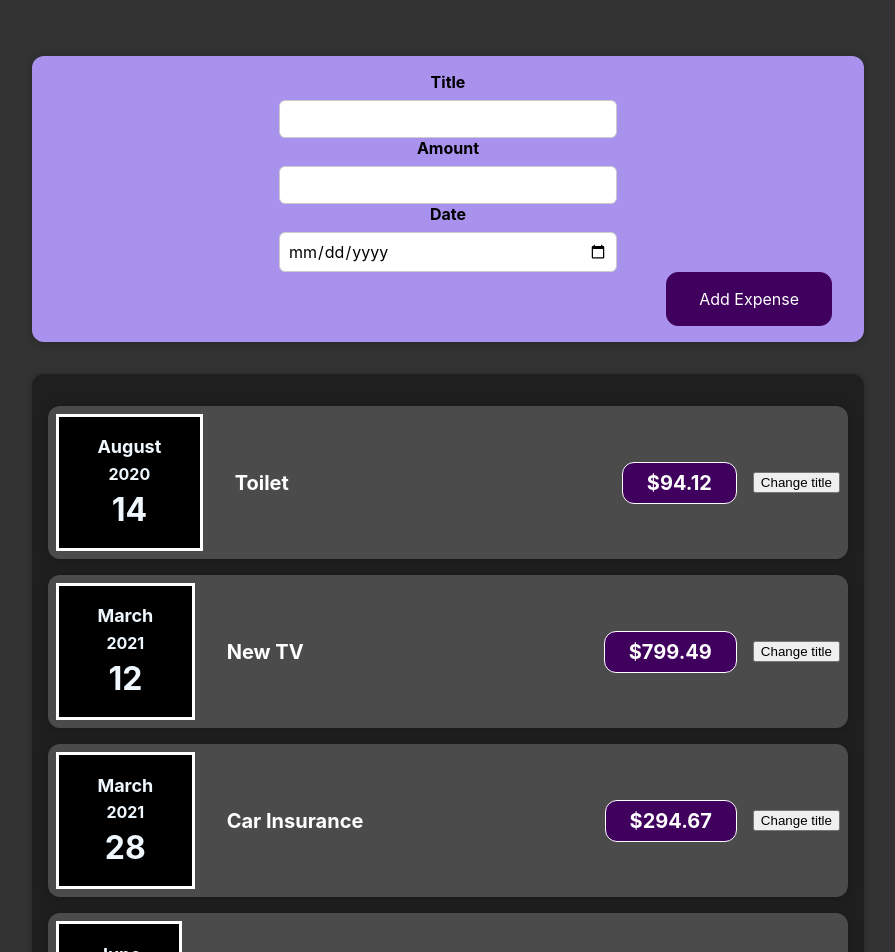
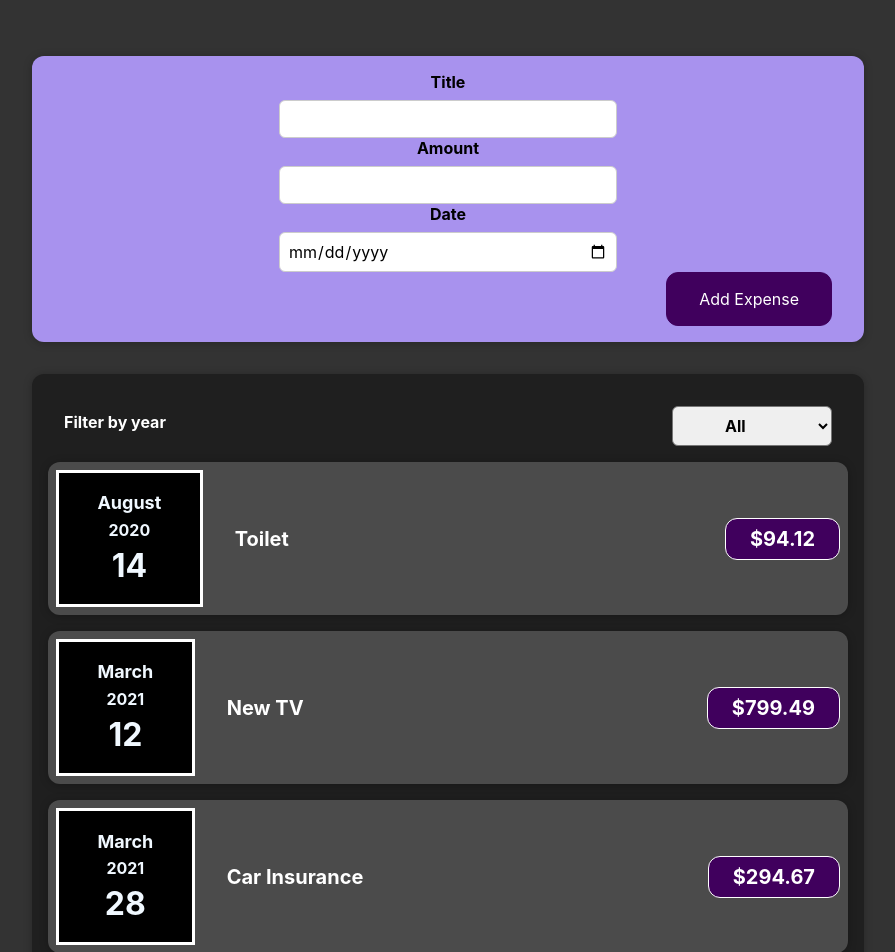
Before and after one commit to martin0626/react-course, a React (Create React App) app: page / in a window 1280 px wide. Shown: the top 952 px of the page, without its empty margins (192-1087 px from the left). Built offline with nearby package versions, Linux system fonts and the light colour scheme.

Commit message:
Added filter

```diff
--- a/src/App.js
+++ b/src/App.js
@@ -1,9 +1,9 @@
 import AllExpenses from "./Components/Expenses/AllExpensesItems";
 import "./App.css";
 import NewExpense from "./Components/NewExpense/NewExpense";
+import { useState } from "react";
 
-function App() {
-  const expenses = [
+const EXPENSES_DEFAULT = [
   {
     id: "e1",
     title: "Toilet",
@@ -24,10 +24,20 @@ function App() {
     date: new Date(2021, 5, 12),
   },
 ];
+
+function App() {
+  const [expenses, setExpenses] = useState(EXPENSES_DEFAULT);
+
+  const addExpenseHendler = (expense) => {
+    setExpenses((prevExpenses) => {
+      return [expense, ...prevExpenses];
+    });
+  };
+
   return (
     <div>
-      <NewExpense />
-      <AllExpenses expenses={expenses} />
+      <NewExpense onAddExpense={addExpenseHendler} />
+      <AllExpenses items={expenses} />
     </div>
   );
 }
--- a/src/Components/Expenses/AllExpensesItems.js
+++ b/src/Components/Expenses/AllExpensesItems.js
@@ -1,33 +1,29 @@
-import ExpenseItem from "./ExpenseItem";
 import Card from "../UI/Card";
 import "./AllExpenses.css";
+import ExpensesFilter from "./ExpenseFilter";
+import { useState } from "react";
+import ExpensesList from "./ExpensesList";
 
 function AllExpenses(props) {
+  let [filteredYear, setFilteredYear] = useState("All");
+
+  const expenseFilterHandler = (filter) => {
+    setFilteredYear(filter);
+  };
+
+  let filteredItems = props.items.filter(
+    (item) =>
+      item.date.getFullYear().toString() === filteredYear ||
+      filteredYear === "All"
+  );
+
   return (
     <Card className="expenses">
-      <ExpenseItem
-        title={props.expenses[0].title}
-        amount={props.expenses[0].amount}
-        date={props.expenses[0].date}
-      ></ExpenseItem>
-
-      <ExpenseItem
-        title={props.expenses[1].title}
-        amount={props.expenses[1].amount}
-        date={props.expenses[1].date}
-      ></ExpenseItem>
-
-      <ExpenseItem
-        title={props.expenses[2].title}
-        amount={props.expenses[2].amount}
-        date={props.expenses[2].date}
-      ></ExpenseItem>
-
-      <ExpenseItem
-        title={props.expenses[3].title}
-        amount={props.expenses[3].amount}
-        date={props.expenses[3].date}
-      ></ExpenseItem>
+      <ExpensesFilter
+        selected={filteredYear}
+        onExpenseFilter={expenseFilterHandler}
+      />
+      <ExpensesList items={filteredItems} />
     </Card>
   );
 }
--- /dev/null
+++ b/src/Components/Expenses/ExpenseFilter.css
@@ -0,0 +1,24 @@
+.expenses-filter {
+  color: white;
+  padding: 0 1rem;
+}
+
+.expenses-filter__control {
+  display: flex;
+  width: 100%;
+  align-items: center;
+  justify-content: space-between;
+  margin: 1rem 0;
+}
+
+.expenses-filter label {
+  font-weight: bold;
+  margin-bottom: 0.5rem;
+}
+
+.expenses-filter select {
+  font: inherit;
+  padding: 0.5rem 3rem;
+  font-weight: bold;
+  border-radius: 6px;
+}
--- /dev/null
+++ b/src/Components/Expenses/ExpenseFilter.js
@@ -0,0 +1,25 @@
+import React from "react";
+import "./ExpenseFilter.css";
+
+const ExpensesFilter = (props) => {
+  let dateChangeHandler = (event) => {
+    props.onExpenseFilter(event.target.value);
+  };
+
+  return (
+    <div className="expenses-filter">
+      <div className="expenses-filter__control">
+        <label>Filter by year</label>
+        <select value={props.selected} onChange={dateChangeHandler}>
+          <option value="All">All</option>
+          <option value="2022">2022</option>
+          <option value="2021">2021</option>
+          <option value="2020">2020</option>
+          <option value="2019">2019</option>
+        </select>
+      </div>
+    </div>
+  );
+};
+
+export default ExpensesFilter;
--- a/src/Components/Expenses/ExpenseItem.js
+++ b/src/Components/Expenses/ExpenseItem.js
@@ -1,22 +1,15 @@
-import React, { useState } from "react";
+import React from "react";
 import "./Expenseitem.css";
 import ExpenseDate from "./ExpenseDate";
 import Card from "../UI/Card";
 
 function ExpenseItem(props) {
-  const [title, SetTitle] = useState(props.title);
-
-  const clickHandler = () => {
-    SetTitle("Updated");
-  };
-
   return (
     <Card className="expense-item">
       <div className="expense-item__description">
         <ExpenseDate date={props.date} />
-        <h2>{title}</h2>
+        <h2>{props.title}</h2>
         <div className="expense-item__price">${props.amount}</div>
-        <button onClick={clickHandler}>Change title</button>
       </div>
     </Card>
   );
--- /dev/null
+++ b/src/Components/Expenses/ExpensesList.css
@@ -0,0 +1,9 @@
+.expenses-list {
+  list-style: none;
+  padding: 0;
+}
+
+.expenses-list__fallback {
+  color: white;
+  text-align: center;
+}
--- /dev/null
+++ b/src/Components/Expenses/ExpensesList.js
@@ -0,0 +1,23 @@
+import ExpenseItem from "./ExpenseItem";
+import "./ExpensesList.css";
+
+const ExpensesList = (props) => {
+  let expenseItems = <p>No results</p>;
+
+  if (props.items.length === 0) {
+    return <h2 className="expenses-list__fallback">Found no expenses</h2>;
+  } else {
+    return (expenseItems = props.items.map((expense) => {
+      return (
+        <ExpenseItem
+          key={expense.id}
+          title={expense.title}
+          amount={expense.amount}
+          date={expense.date}
+        />
+      );
+    }));
+  }
+};
+
+export default ExpensesList;
--- a/src/Components/NewExpense/NewExpense.js
+++ b/src/Components/NewExpense/NewExpense.js
@@ -1,14 +1,14 @@
 import "./NewExpense.css";
 import ExpenseForm from "./NewExpenseForm";
 
-function NewExpense() {
+function NewExpense(props) {
   const saveExpenseDataHandler = (enteredExpenseData) => {
     const expenseData = {
+      id: Math.random().toString(),
       ...enteredExpenseData,
-      id: Math.random().toString(),
     };
 
-    console.log(expenseData);
+    props.onAddExpense(expenseData);
   };
 
   return (
```
Lines whose indentation alone changed are shown as unchanged.
